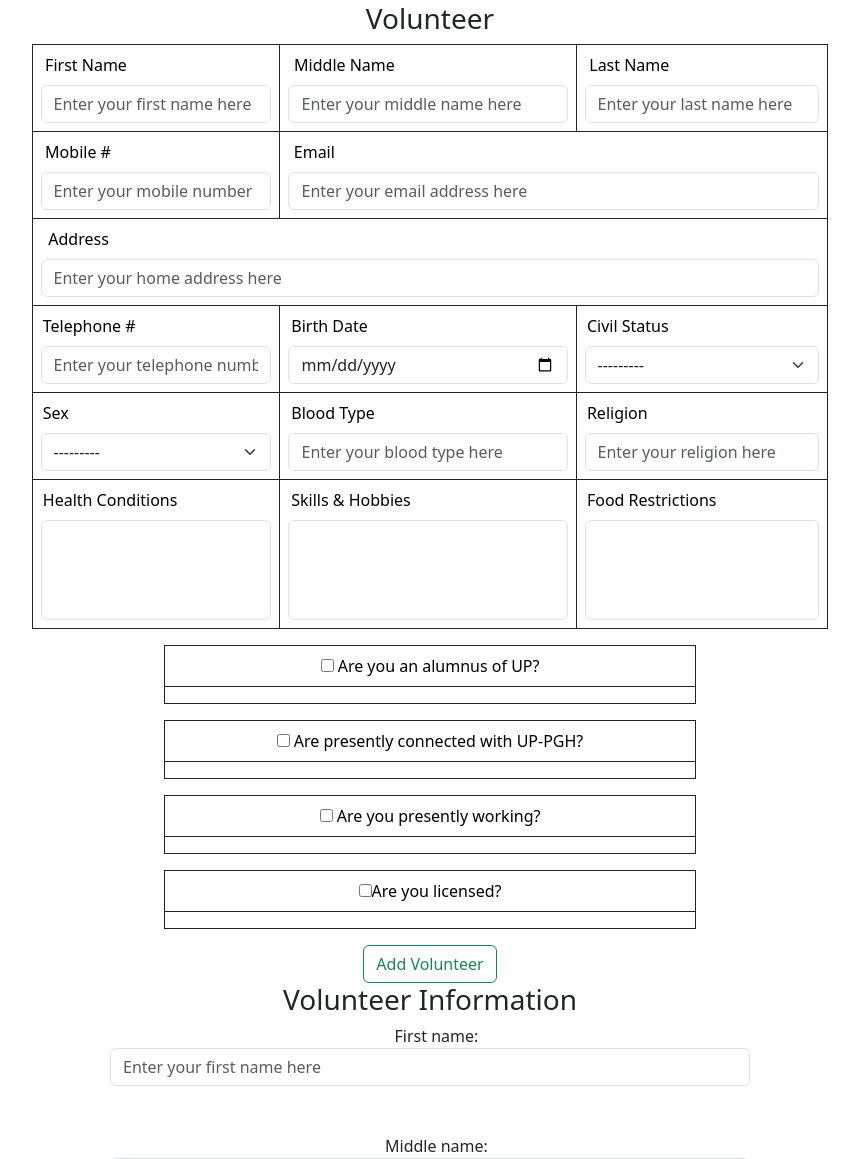
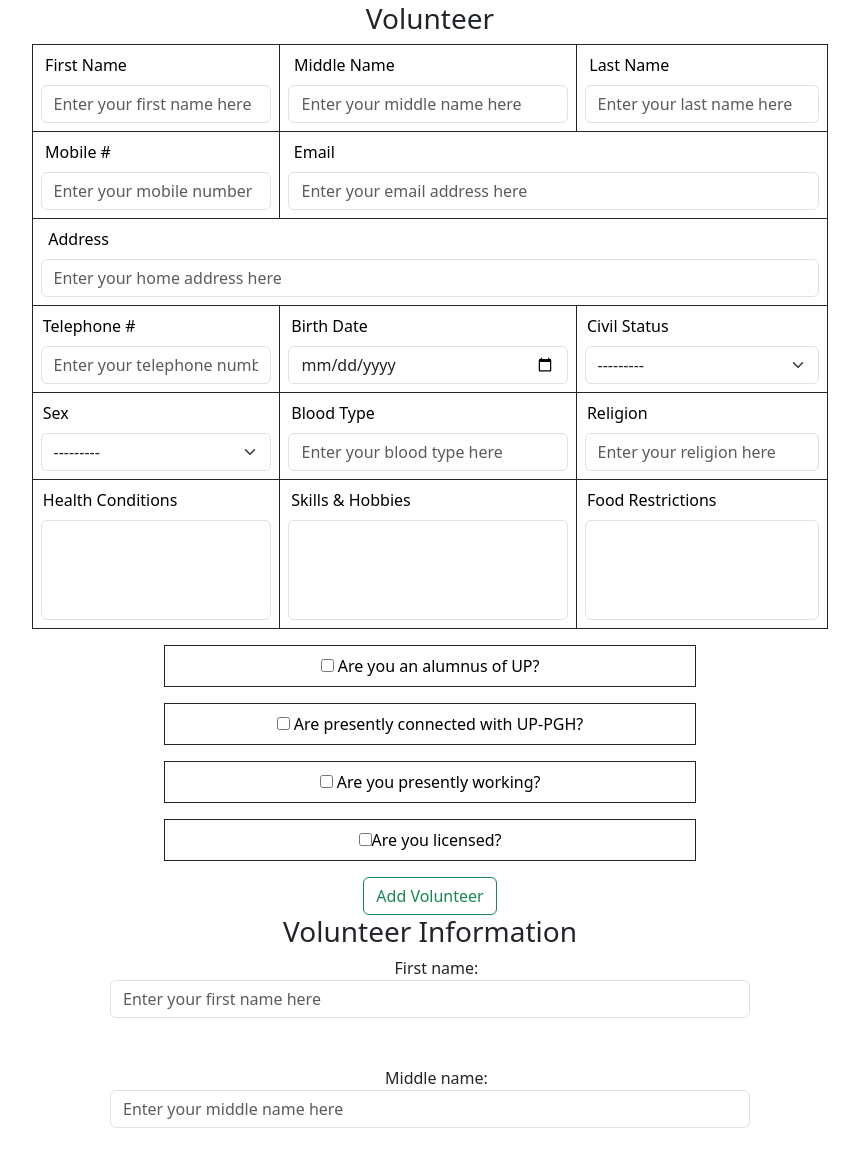
Before and after one commit to Cyapher/pahinungod_forms, a Django app: page /volunteer/ in a window 1280 px wide. Shown: the part 46-1205 px from the top of the page, without its empty margins (210-1069 px from the left). Run offline with Django 4.2, Linux system fonts and the light colour scheme; some libraries are stand-ins or nearby versions.

Commit message:
html fix

```diff
--- a/volunteer_forms/templates/form_pg1.html
+++ b/volunteer_forms/templates/form_pg1.html
@@ -116,15 +116,15 @@
             <table class="w-50 table table-bordered border-dark">
                 <thead>
                     <tr>
-                        <td colspan="3" align="center">
+                        <td align="center">
                             <input type="checkbox" id="alumni_check" onchange="toggleAlumni()"> Are you an alumnus of UP?</input>
                         </td>
                     </tr>
                 </thead>
                 <tbody>
                     <tr>
-                        <td colspan="3">
-                            <div id="alumni_div" style="display: none;">
+                        <td id="alumni_div" style="display: none;">
+                            <div>
                                 {% for field in v_form %}
 
                                     {% if field.name in alumnusFields %}
@@ -148,15 +148,15 @@
             <table class="w-50 table table-bordered border-dark">
                 <thead>
                     <tr>
-                        <td colspan="3" align="center">
+                        <td align="center">
                             <input type="checkbox" id="pgh_check" onchange="togglePGH()"> Are presently connected with UP-PGH?</input>
                         </td>
                     </tr>
                 </thead>
                 <tbody>
                     <tr>
-                        <td colspan="3">
-                            <div id="pgh_div" style="display: none;">
+                        <td id="pgh_div" style="display: none;">
+                            <div>
                                 {% for field in v_form %}
 
                                     {% if field.name in pghFields %}
@@ -180,15 +180,15 @@
             <table class="w-50 table table-bordered border-dark">
                 <thead>
                     <tr>
-                        <td colspan="3" align="center">
+                        <td align="center">
                             <input type="checkbox" id="work_check" onchange="toggleWork()"> Are you presently working?</input>
                         </td>
                     </tr>
                 </thead>
                 <tbody>
                     <tr>
-                        <td colspan="3">
-                            <div id="work_div" style="display: none;">
+                        <td id="work_div" style="display: none;">
+                            <div>
                                 {% for field in v_form %}
 
                                     {% if field.name in workFields %}
@@ -224,15 +224,15 @@
             <table class="w-50 table table-bordered border-dark">
                 <thead>
                     <tr>
-                        <td colspan="3" align="center">
+                        <td align="center">
                             <input type="checkbox" id="license_check" onchange="toggleLicense()">Are you licensed?</input>
                         </td>
                     </tr>
                 </thead>
                 <tbody>
                     <tr>
-                        <td colspan="3">
-                            <div id="license_div" style="display: none;">
+                        <td id="license_div" style="display: none;">
+                            <div>
                                 {% for field in v_form %}
 
                                 <!-- prcLicense
```
Also changed, not shown: 1 other file.
